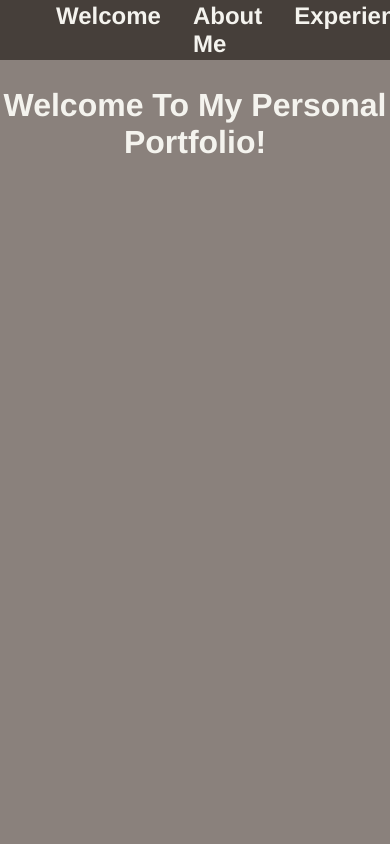
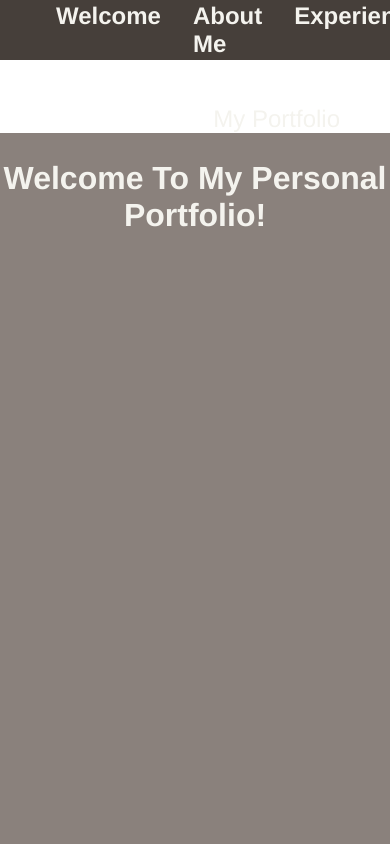
Before and after one commit to AKCDNG/portfolio-page, a React (Create React App) app in the folder portfolio/: page / in a window 390 px wide. Shown: the top 844 px of the page. Built offline with nearby package versions, Linux system fonts and the light colour scheme.

Commit message:
add mobile navigator navbar

```diff
--- a/portfolio/src/App.js
+++ b/portfolio/src/App.js
@@ -1,5 +1,6 @@
 import './index.css';
 import Navbar from './components/Navbar';
+import MobileNavigation from './components/mobileNavigation';
 import Welcome from './components/content/Welcome';
 import AboutMe from './components/content/AboutMe';
 import Experience from './components/content/Experience';
@@ -11,6 +12,7 @@ function App() {
   return (
     <div className='App'>
       <Navbar />
+      <MobileNavigation />
       <div id='container'>
         <section className='welcome' id='welcome'>
           <Welcome />
```
